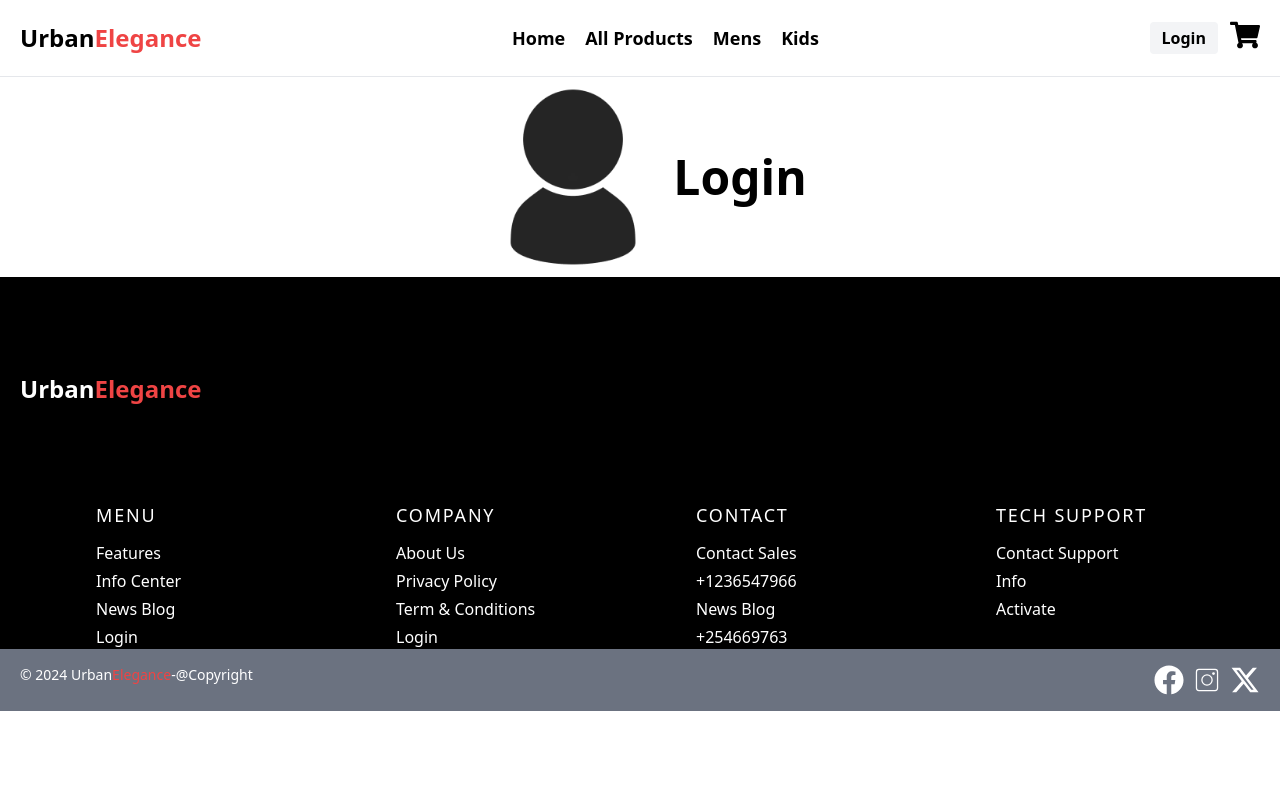
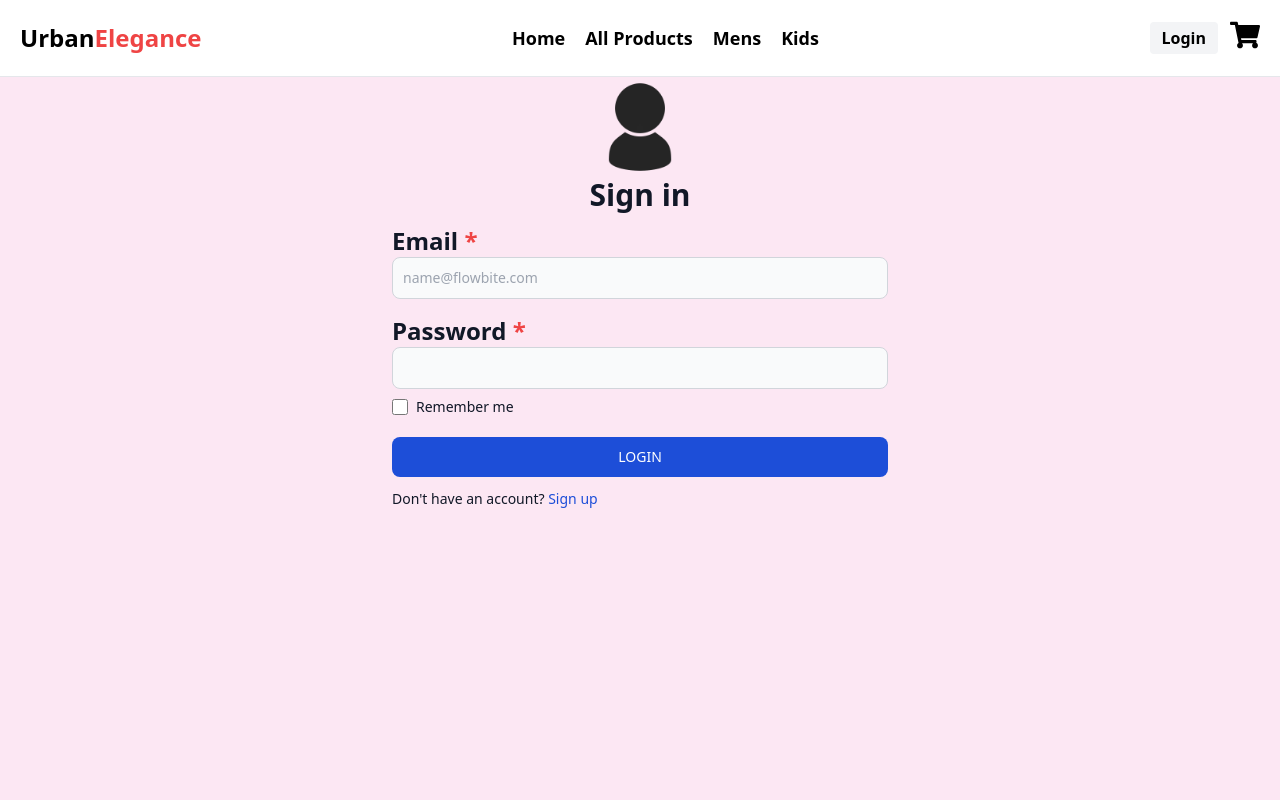
Before and after one commit to awatansyadav05/UrbanElegance-frontend, a React (Vite) app: page /login in a window 1280 px wide. Shown: the top 800 px of the page. Built offline with nearby package versions, Linux system fonts and the light colour scheme.

Commit message:
made login and signup page

```diff
--- a/src/RootLayout.jsx
+++ b/src/RootLayout.jsx
@@ -3,9 +3,11 @@ import Navbar from './components/Navbar/Navbar'
 import { Outlet } from 'react-router'
 import Footer from './components/Footer/Footer'
 
+
 const RootLayout = () => {
   return (
     <>
+
       <Navbar />
       <Outlet />
       <Footer />
--- a/src/components/AllProducts/AllProducts.jsx
+++ b/src/components/AllProducts/AllProducts.jsx
@@ -3,9 +3,11 @@ import Layout from '../Layout/Layout'
 
 const AllProducts = () => {
   return (
-    <div>
-      all produtcs
-    </div>
+    <>
+      <div className=''>
+      all Products
+      </div>
+    </>
   )
 }
 
--- a/src/components/Gallery/Gallery.jsx
+++ b/src/components/Gallery/Gallery.jsx
@@ -2,10 +2,10 @@ import React from 'react'
 import gallery1 from "../../assets/gallery1.webp"
 import galery2 from "../../assets/galery2.webp"
 import galler3 from "../../assets/galler3.webp"
-import gallery4 from "../../assets/gallery4.webp"
+//import gallery4 from "../../assets/gallery4.webp"
 import g5 from "../../assets/g5.webp"
 import g6 from "../../assets/g6.jpeg"
-
+import g4 from "../../assets/g4.avif"
 const Gallery = () => {
   return (
     <>
@@ -15,24 +15,24 @@ const Gallery = () => {
           <div class="flex flex-wrap md:-m-2 -m-1">
             <div class="flex flex-wrap w-1/2">
               <div class="md:p-2 p-1 w-1/2 hover:scale-110 transition duration-500">
-          <img alt="gallery" class="w-full object-cover h-full object-center block" src={gallery1}/>
+                <img alt="gallery" class="w-full object-cover h-full object-center block" src={gallery1} />
               </div>
               <div class="md:p-2 p-1 w-1/2 hover:scale-110 transition duration-500">
-          <img alt="gallery" class="w-full object-cover h-full object-center block" src={galery2}/>
+                <img alt="gallery" class="w-full object-cover h-full object-center block" src={galery2} />
               </div>
               <div class="md:p-2 p-1 w-full hover:scale-110 transition duration-500">
-          <img alt="gallery" class="w-full h-full object-cover object-center block" src={gallery4}/>
+                <img alt="gallery" class="w-full h-full object-cover object-center block" src={g4} />
               </div>
             </div>
             <div class="flex flex-wrap w-1/2 hover:scale-110 transition duration-500">
               <div class="md:p-2 p-1 w-full">
-          <img alt="gallery" class="w-full h-full object-cover object-center block" src={g5}/>
+                <img alt="gallery" class="w-full h-full object-cover object-center block" src={g5} />
               </div>
               <div class="md:p-2 p-1 w-1/2 hover:scale-110 transition duration-500">
-          <img alt="gallery" class="w-full object-cover h-full object-center block" src={galler3}/>
+                <img alt="gallery" class="w-full object-cover h-full object-center block" src={galler3} />
               </div>
               <div class="md:p-2 p-1 w-1/2 hover:scale-110 transition duration-500">
-          <img alt="gallery" class="w-full object-cover h-full object-center block" src={g6}/>
+                <img alt="gallery" class="w-full object-cover h-full object-center block" src={g6} />
               </div>
             </div>
           </div>
--- a/src/index.css
+++ b/src/index.css
@@ -5,3 +5,6 @@
 body {
   background-color: white;
 }
+#login{
+  background-color: antiquewhite;
+}
--- a/src/pages/Home/Home.jsx
+++ b/src/pages/Home/Home.jsx
@@ -14,8 +14,8 @@ function Home() {
       <Service/>
       <Gallery/>
       <AllProducts/>
-      <Login/>
-      <Signup/>
+      {/* <Login/>
+      <Signup/> */}
     </div>
   )
 }
--- a/src/pages/Login/Login.jsx
+++ b/src/pages/Login/Login.jsx
@@ -4,14 +4,42 @@ import login from "../../assets/login.png"
 const Login = () => {
   return (
     <>
-    <div className='relative flex justify-center items-center h-[200px]'>
-      <div>
-      <img src={login} alt='' className='flex justify-center items-center h-[200px] max-w-full max-h-full' ></img>
+      <div className='relative flex justify-center items-center h-[100px] bg-pink-100'>
+        <div >
+          <img src={login} alt='' className='flex justify-center items-center h-[100px] max-w-full max-h-full' ></img>
+        </div>
       </div>
-      <div className='abosulte top-[40%] text-black font-semibold text-2xl md:text-5xl  '>
-        Login
+      <div className='bg-pink-100 min-h-screen' >
+        <div  className='bg-pink-100'>
+          <h2 class="mt-0 mb-3 py-0 px-10 text-center text-3xl font-bold text-gray-900">
+            Sign in
+          </h2>
+        </div>
+
+
+        <form class="max-w-lg mx-auto mb-8 bg-white-300 container px-2 py-15">
+          <div class="mb-4">
+            <label for="email" class="block mb-0 text-2xl font-semibold text-gray-900 dark:text-black">Email <span class="text-red-500">*</span></label>
+            <input type="email" id="email" class="bg-gray-50 border border-gray-300 text-gray-900 text-sm rounded-lg focus:ring-blue-500 focus:border-blue-500 block w-full p-2.5 dark:bg-gray-700 dark:border-gray-600 dark:placeholder-gray-400 dark:text-white dark:focus:ring-blue-500 dark:focus:border-blue-500" placeholder="name@flowbite.com" required />
+          </div>
+          <div class="mb-2">
+            <label for="password" class="block mb-0 text-2xl font-semibold text-gray-900 dark:text-black"> Password <span class="text-red-500">*</span></label>
+            <input type="password" id="password" class="bg-gray-50 border border-gray-300 text-gray-900 text-sm rounded-lg focus:ring-blue-500 focus:border-blue-500 block w-full p-2.5 dark:bg-gray-700 dark:border-gray-600 dark:placeholder-gray-400 dark:text-white dark:focus:ring-blue-500 dark:focus:border-blue-500" required />
+          </div>
+          <div class="flex items-start mb-5">
+            <div class="flex items-center h-5">
+              <input id="remember" type="checkbox" value="" class="w-4 h-4 border border-gray-300 rounded bg-gray-50 focus:ring-3 focus:ring-blue-300 dark:bg-gray-700 dark:border-gray-600 dark:focus:ring-blue-600 dark:ring-offset-gray-800 dark:focus:ring-offset-gray-800" required />
+            </div>
+            <label for="remember" class="ms-2 text-sm font-medium text-gray-900 dark:text-gray-500">Remember me</label>
+          </div>
+          <button type="submit" class="text-white bg-blue-700 hover:bg-blue-800 focus:ring-4 focus:outline-none focus:ring-blue-300 font-medium rounded-lg text-sm w-full sm:w-full px-5 py-2.5 text-center dark:bg-blue-600 dark:hover:bg-blue-700 dark:focus:ring-blue-800">LOGIN</button>
+
+          <p class=" dark:text-balck text-sm mt-4 sm:mt-0 py-3  font-medium text-gray-900 dark:text-gray-500">Don't have an account? <a href="signup" class="text-blue-700 hover:underline">Sign up</a></p>
+
+        </form>
+
       </div>
-      </div>
+
     </>
   )
 }
--- /dev/null
+++ b/src/pages/Login/tempCodeRunnerFile.jsx
@@ -0,0 +1,2 @@
+</div>
+      </div></div>
--- a/src/pages/SignUp/Signup.jsx
+++ b/src/pages/SignUp/Signup.jsx
@@ -2,9 +2,42 @@ import React from 'react'
 
 const Signup = () => {
   return (
-    <div>
-      SignUp
-    </div>
+    <>
+      <div className='min-h-screen bg-pink-100' >
+        <div>
+          <h2 class="mt-3 mb-4 text-center text-3xl font-SEMIBOLD text-gray-900 ">
+            Become an <span className='font-bold'>Urban</span><span className='text-red-500 font-bold' >Elegance</span> member
+          </h2>
+        </div>
+        <form class="max-w-lg mx-auto mb-8 bg-white-300 container px-2 py-15 ">
+          <div class="mb-5 ">
+            <label for="email" class="block mb-0 text-2xl font-semibold text-gray-900 dark:text-black">Name <span class="text-red-500">*</span></label>
+
+            <input type="text" id="text" class="bg-gray-50 border border-gray-300 text-gray-900 text-sm rounded-lg focus:ring-blue-500 focus:border-blue-500 block w-full p-2.5 dark:bg-gray-700 dark:border-gray-600 dark:placeholder-gray-400 dark:text-white dark:focus:ring-blue-500 dark:focus:border-blue-500" placeholder="enter your name here" required />
+          </div>
+          <div class="mb-5">
+            <label for="email" class="block mb-0 text-2xl font-semibold text-gray-900 dark:text-black">Your email<span class="text-red-500">*</span></label>
+            <input type="email" id="email" class="bg-gray-50 border border-gray-300 text-gray-900 text-sm rounded-lg focus:ring-blue-500 focus:border-blue-500 block w-full p-2.5 dark:bg-gray-700 dark:border-gray-600 dark:placeholder-gray-400 dark:text-white dark:focus:ring-blue-500 dark:focus:border-blue-500" placeholder="name@flowbite.com" required />
+          </div>
+          <div class="mb-5">
+            <label for="password" class="block mb-0 text-2xl font-semibold text-gray-900 dark:text-black">Your password <span class="text-red-500">*</span></label>
+            <input type="password" id="password" class="bg-gray-50 border border-gray-300 text-gray-900 text-sm rounded-lg focus:ring-blue-500 focus:border-blue-500 block w-full p-2.5 dark:bg-gray-700 dark:border-gray-600 dark:placeholder-gray-400 dark:text-white dark:focus:ring-blue-500 dark:focus:border-blue-500" required />
+          </div>
+          <div class="flex items-start mb-5">
+            <div class="flex items-center h-5">
+              <input id="remember" type="checkbox" value="" class="w-4 h-4 border border-gray-300 rounded bg-gray-50 focus:ring-3 focus:ring-blue-300 dark:bg-gray-700 dark:border-gray-600 dark:focus:ring-blue-600 dark:ring-offset-gray-800 dark:focus:ring-offset-gray-800" required />
+            </div>
+            <label for="remember" class="ms-2 text-sm font-medium text-gray-900 dark:text-gray-500"> Agree to receive communications related to order and promotional offers.</label>
+          </div>
+          <button type="submit" class="text-white bg-blue-700 hover:bg-blue-800 focus:ring-4 focus:outline-none focus:ring-blue-300 font-medium rounded-lg text-sm w-full sm:w-full px-5 py-2.5 text-center dark:bg-blue-600 dark:hover:bg-blue-700 dark:focus:ring-blue-800">
+            Beome an <span className='font-bold'>Urban</span><span className='text-red-500 font-bold' >Elegance</span> member
+          </button>
+
+          <p class=" dark:text-balck text-sm mt-5 sm:mt-0 py-3  font-medium text-gray-900 dark:text-gray-500">Already account? <a href="login" class="text-blue-700 hover:underline">Login</a></p>
+
+        </form>
+      </div>
+    </>
   )
 }
 
```
Also changed, not shown: src/App.jsx (+6 -1 lines), src/assets/g4.avif (added). Lines whose indentation alone changed are shown as unchanged.
